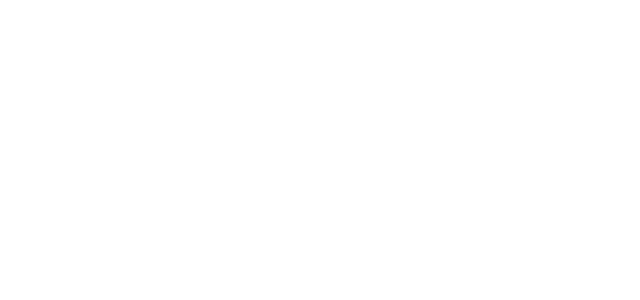
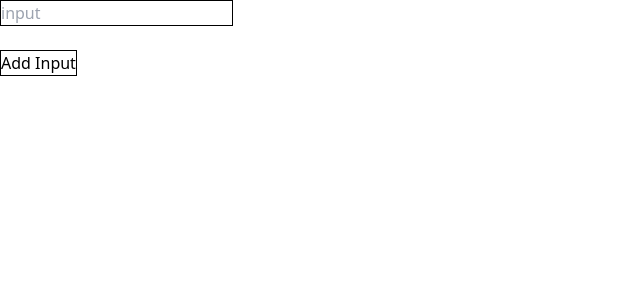
Before and after one commit to sumaiyarimu22/react-recap, a React (Vite) app: page / in a window 1280 px wide. Shown: the top 300 px of the page, without its empty margins (0-640 px from the left). Built offline with nearby package versions, Linux system fonts and the light colour scheme.

Commit message:
add multiple action

```diff
--- a/src/App.jsx
+++ b/src/App.jsx
@@ -1,4 +1,6 @@
 // import AddRemoveCSS from "./components/AddRemoveCSS";
+import CustomFields from "./components/CustomFields";
+import MovingCursor from "./components/MovingCursor";
 import ProfileEditor from "./components/ProfileEditor";
 // import QuizApp from "./components/QuizApp";
 
@@ -8,6 +10,8 @@
       {/* <QuizApp />; */}
       {/* <AddRemoveCSS /> */}
       {/* <ProfileEditor /> */}
+      {/* <MovingCursor /> */}
+      <CustomFields />
     </>
   );
 };
--- /dev/null
+++ b/src/components/CustomFields.jsx
@@ -0,0 +1,39 @@
+import { useState } from "react";
+
+const CustomFields = () => {
+  const [inputs, setInputs] = useState([
+    {
+      id: 1,
+      label: "input",
+    },
+  ]);
+
+  const handleaddInput = () => {
+    const nextId = inputs[inputs.length - 1].id + 1;
+
+    setInputs([...inputs, { id: nextId, label: `input ${nextId}` }]);
+  };
+
+  return (
+    <div>
+      {inputs.map((input) => (
+        <div key={input.id}>
+          <input
+            type='text'
+            placeholder={input.label}
+            className='border border-black'
+          />
+          <br />
+        </div>
+      ))}
+      <br />
+      <div>
+        <button className='border border-black' onClick={handleaddInput}>
+          Add Input
+        </button>
+      </div>
+    </div>
+  );
+};
+
+export default CustomFields;
--- /dev/null
+++ b/src/components/MovingCursor.jsx
@@ -0,0 +1,38 @@
+import { useState } from "react";
+
+const MovingCursor = () => {
+  const [position, setPosition] = useState({
+    x: 0,
+    y: 0,
+  });
+  return (
+    <div
+      onPointerMove={(e) => {
+        setPosition({
+          x: e.clientX,
+          y: e.clientY,
+        });
+      }}
+      style={{
+        position: "relative",
+        width: "100vw",
+        height: "100vh",
+      }}
+    >
+      <div
+        style={{
+          position: "absolute",
+          backgroundColor: "red",
+          borderRadius: "50%",
+          transform: `translate(${position.x}px, ${position.y}px)`,
+          left: -10,
+          top: -10,
+          width: 20,
+          height: 20,
+        }}
+      />
+    </div>
+  );
+};
+
+export default MovingCursor;
```
